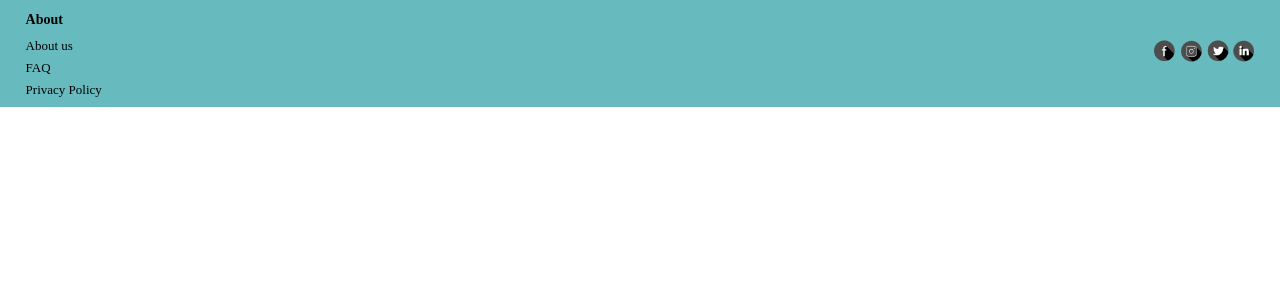
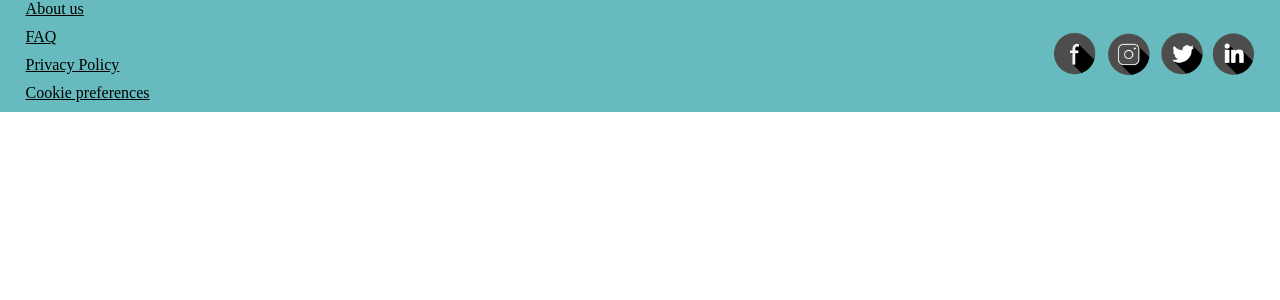
Before and after one commit to Edgartheprogrammer/Cats-adoption, a React (Vite) app: page / in a window 1280 px wide. Shown: the top 300 px of the page. Built offline with nearby package versions, Linux system fonts and the light colour scheme.

Commit message:
edited info in footer using a href instead just p

```diff
--- a/src/components/Footer.jsx
+++ b/src/components/Footer.jsx
@@ -6,10 +6,12 @@ const Footer = () => {
   return (
     <div className={styles.footerContainer}>
         <div className={styles.footerAbout}>
-            <h2>About</h2>
-            <p>About us</p>
-            <p>FAQ</p>
-            <p>Privacy Policy</p>
+
+            <a href='#'>About us</a>
+            <a href='#'>FAQ</a>
+            <a href='#'>Privacy Policy</a>
+            <a href='#'>Cookie preferences</a>
+
         </div>
 
         <div className={styles.footerSocial}>
--- a/src/styles/Footer.module.css
+++ b/src/styles/Footer.module.css
@@ -14,6 +14,11 @@ html, body, head {
 
 }
 
+.footerAbout a {
+    display: block;
+    margin-bottom: 10px;
+    color: black;
+}
 .footerAbout {
     margin-left: 2%;
 }
@@ -33,7 +38,7 @@ html, body, head {
 }
 
 .footerSocial img {
-    width: 100px;
+    width: 200px;
     height: auto;
 
 }
```
